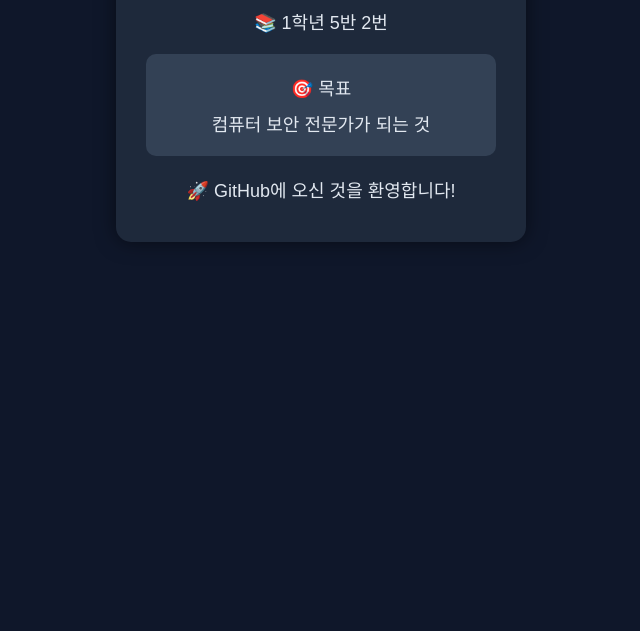
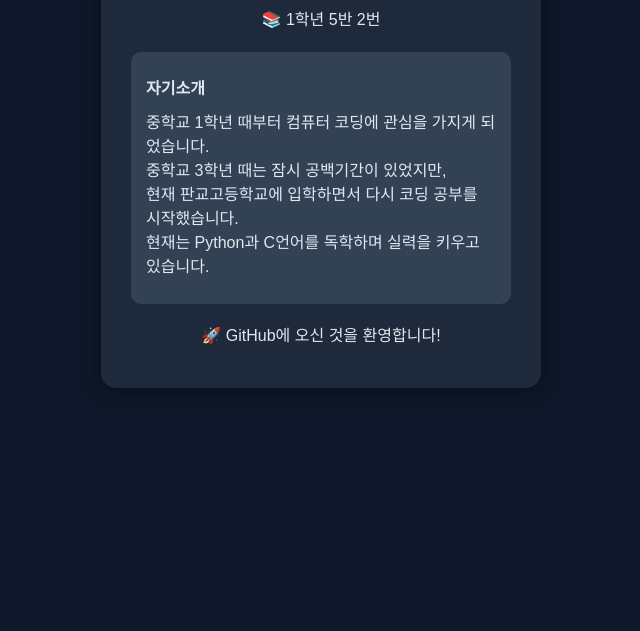
Before and after one commit to bdcube2229-del/project-01, a plain HTML site: page index.html in a window 1280 px wide. Shown: the part 169-800 px from the top of the page, without its empty margins (319-959 px from the left). Drawn offline with Linux system fonts and the light colour scheme.

Commit message:
자기소개서(고재윤) 내용수정

```diff
--- a/index.html
+++ b/index.html
@@ -16,7 +16,7 @@
             background-color: #1e293b;
             padding: 30px;
             border-radius: 15px;
-            width: 350px;
+            width: 380px;
             margin: auto;
             box-shadow: 0 0 20px rgba(0,0,0,0.5);
         }
@@ -26,15 +26,17 @@
         }
 
         p {
-            font-size: 18px;
+            font-size: 16px;
             margin: 10px 0;
+            line-height: 1.5;
         }
 
-        .goal {
+        .intro {
             margin-top: 20px;
-            padding: 10px;
+            padding: 15px;
             background-color: #334155;
             border-radius: 10px;
+            text-align: left;
         }
     </style>
 </head>
@@ -44,9 +46,14 @@
         <h1>👨‍💻 고재윤</h1>
         <p>📚 1학년 5반 2번</p>
 
-        <div class="goal">
-            <p>🎯 목표</p>
-            <p>컴퓨터 보안 전문가가 되는 것</p>
+        <div class="intro">
+            <p><strong>자기소개</strong></p>
+            <p>
+                중학교 1학년 때부터 컴퓨터 코딩에 관심을 가지게 되었습니다.<br>
+                중학교 3학년 때는 잠시 공백기간이 있었지만,<br>
+                현재 판교고등학교에 입학하면서 다시 코딩 공부를 시작했습니다.<br>
+                현재는 Python과 C언어를 독학하며 실력을 키우고 있습니다.
+            </p>
         </div>
 
         <p style="margin-top:20px;">🚀 GitHub에 오신 것을 환영합니다!</p>
```
